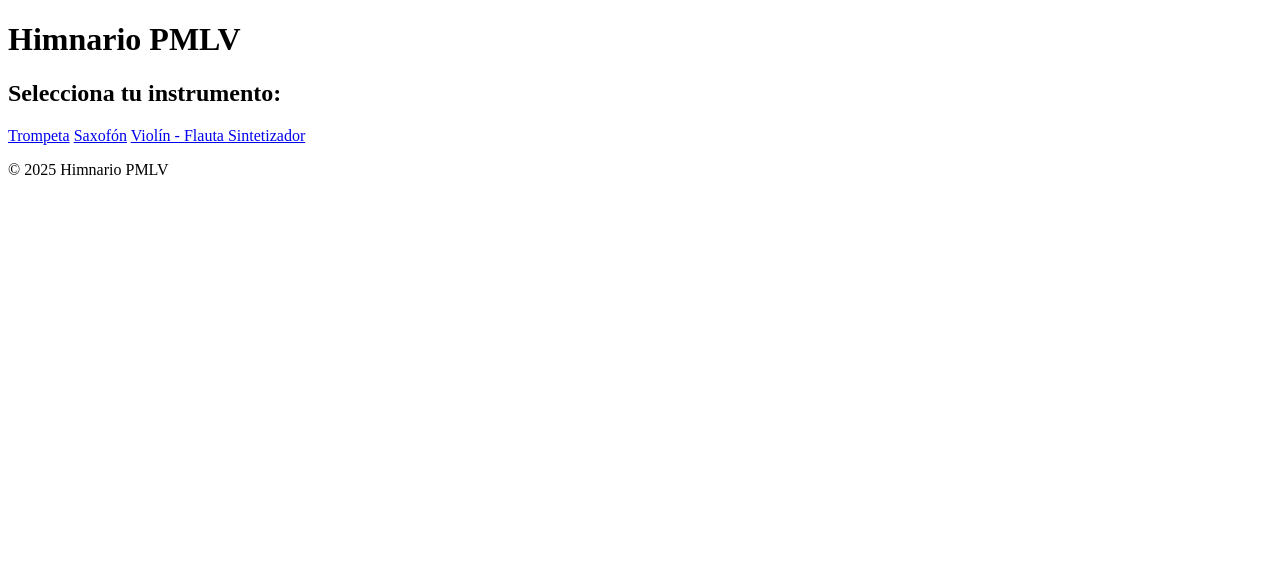
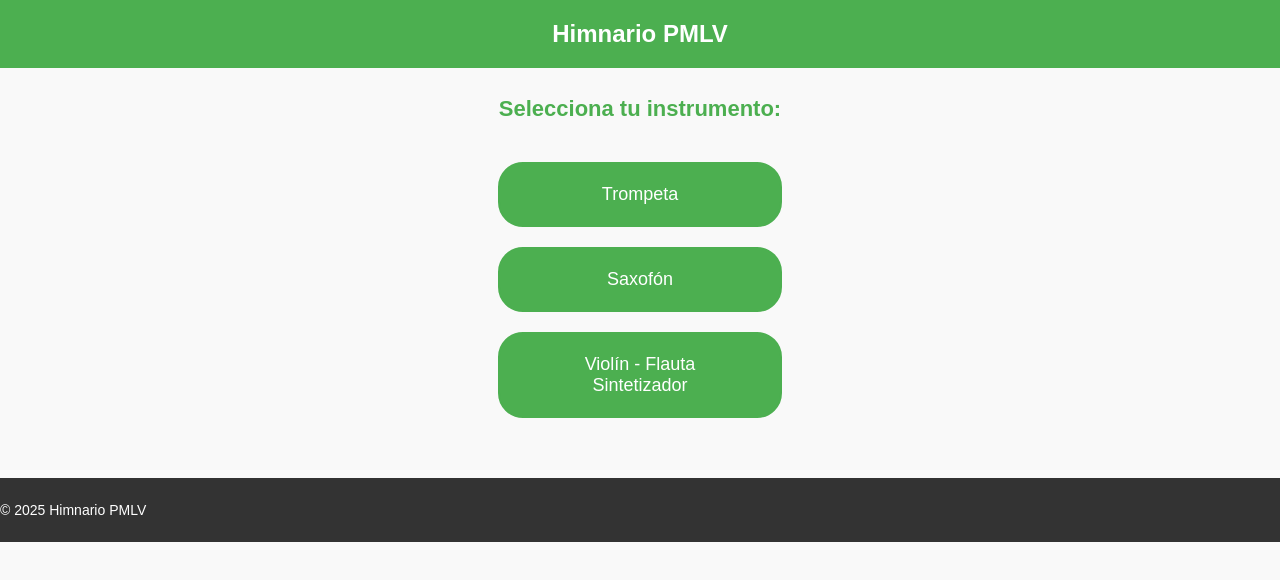
Before and after one commit to etorres1784/Himnario-PMLV, a plain HTML site: page index.html in a window 1280 px wide. Drawn offline with Linux system fonts and the light colour scheme.

Commit message:
Update index.html

```diff
--- a/index.html
+++ b/index.html
@@ -4,7 +4,7 @@
     <meta charset="UTF-8">
     <meta name="viewport" content="width=device-width, initial-scale=1.0">
     <title>Himnario PMLV</title>
-    <link rel="stylesheet" href="_styles.css">
+    <link rel="stylesheet" href="styles.css">
 </head>
 <body>
     <header>
```
